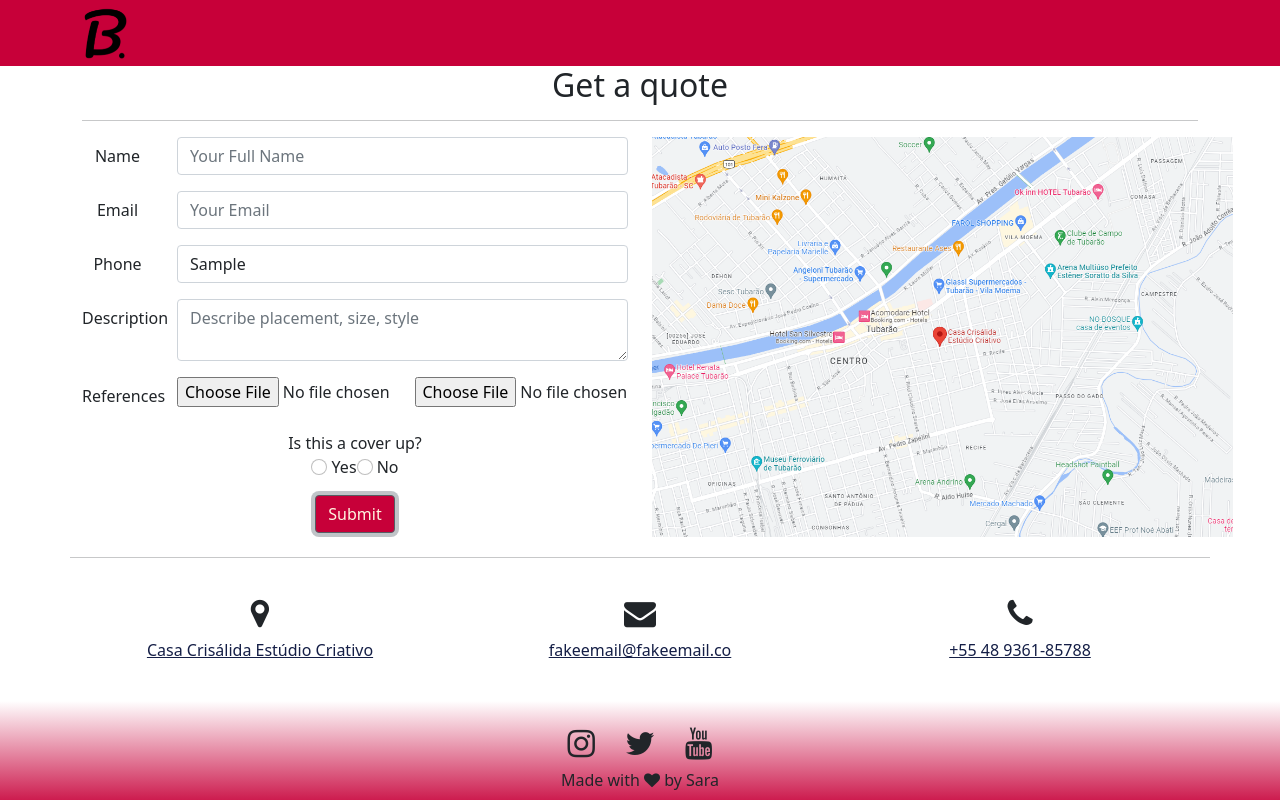
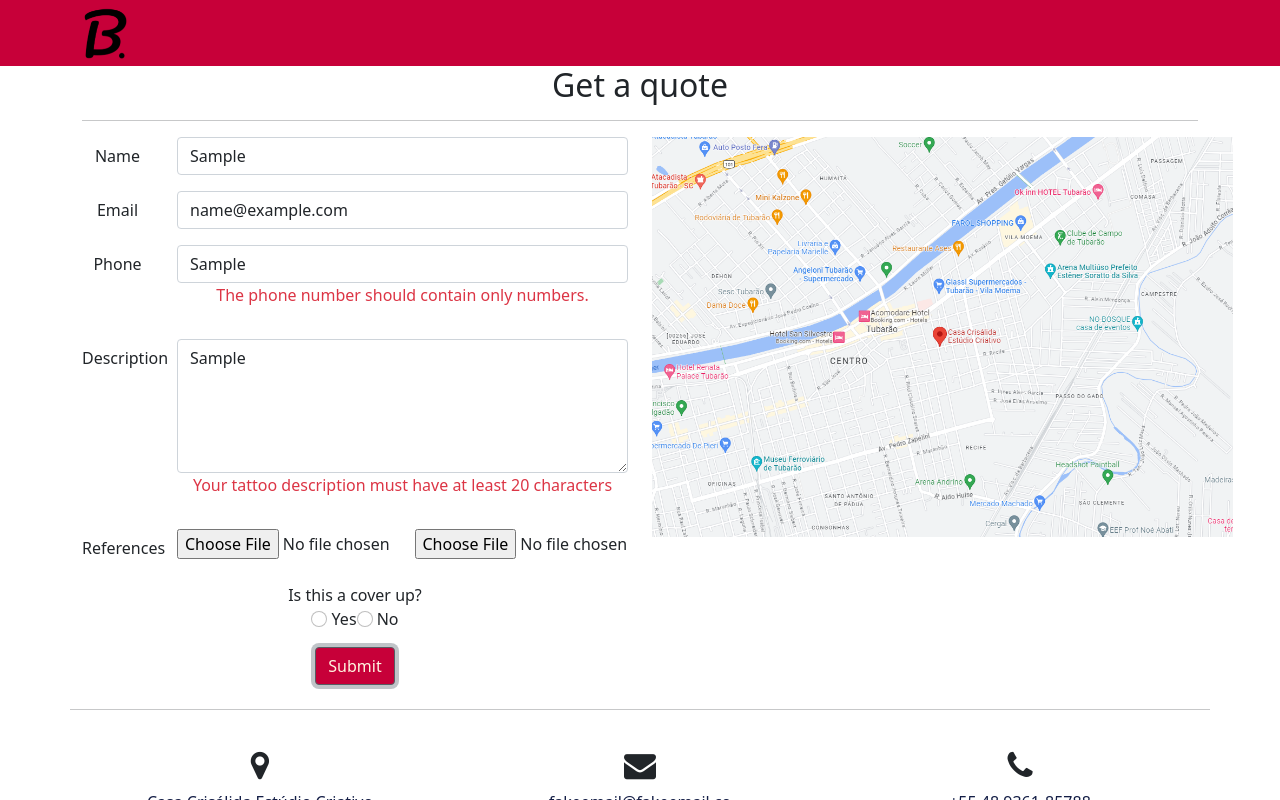
Before and after one commit to sarazcox/brunnasportfolio, a React (Create React App) app: page / in a window 1280 px wide. Both pictures are taken after typing "Sample", "name@example.com", "Sample", "Sample" into the empty fields and a click on the button "Submit". Shown: the top 800 px of the page. Built offline with nearby package versions, Linux system fonts and the light colour scheme.

Commit message:
form validation

```diff
--- a/src/components/ContactForm.js
+++ b/src/components/ContactForm.js
@@ -1,12 +1,24 @@
 import React from "react";
 import { Formik, Field, Form, ErrorMessage } from "formik";
 import { Button, FormGroup, Label, Input, Col } from "reactstrap";
-
+import { validateContactForm } from "../utils/validateContactForm";
 
 const ContactForm = () => {
   const handleSubmit = (values, { resetForm }) => {
-    // You can handle the form submission here, e.g., send data to a server
+    const referencesInput = document.querySelectorAll('input[type="file"]');
+    const referenceFiles = [];
+
+    // Iterate through the file input elements and collect the file names
+    referencesInput.forEach((input) => {
+      const files = input.files;
+      for (let i = 0; i < files.length; i++) {
+        referenceFiles.push(files[i].name);
+      }
+    });
+
     console.log("Form submitted:", values);
+    console.log("in JSON format:", JSON.stringify(values));
+    console.log("References Images:", referenceFiles);
     resetForm();
   };
 
@@ -21,6 +33,7 @@ const ContactForm = () => {
         references: "",
       }}
       onSubmit={handleSubmit}
+      validate={validateContactForm}
     >
       {() => (
         <Form>
@@ -32,10 +45,12 @@ const ContactForm = () => {
               <Field
                 type="text"
                 name="name"
-                id="name"
-                as={Input}
+                className="form-control"
                 placeholder="Your Full Name"
               />
+              <ErrorMessage name="name">
+                {(msg) => <p className="text-danger">{msg}</p>}
+              </ErrorMessage>
             </Col>
           </FormGroup>
           <FormGroup row>
@@ -46,10 +61,12 @@ const ContactForm = () => {
               <Field
                 type="email"
                 name="email"
-                id="email"
-                as={Input}
+                className="form-control"
                 placeholder="Your Email"
               />
+              <ErrorMessage name="email">
+                {(msg) => <p className="text-danger">{msg}</p>}
+              </ErrorMessage>
             </Col>
           </FormGroup>
           <FormGroup row>
@@ -59,11 +76,13 @@ const ContactForm = () => {
             <Col md="10">
               <Field
                 type="phone"
-                name="phone"
-                id="phone"
-                as={Input}
+                name="phoneNum"
+                className="form-control"
                 placeholder="Your Phone Number"
               />
+              <ErrorMessage name="phoneNum">
+                {(msg) => <p className="text-danger">{msg}</p>}
+              </ErrorMessage>
             </Col>
           </FormGroup>
           <FormGroup row>
@@ -74,10 +93,13 @@ const ContactForm = () => {
               <Field
                 type="textarea"
                 name="description"
-                id="description"
                 as={Input}
-                placeholder="Describe placement, size, style  "
+                rows="5"
+                placeholder="Describe placement, size, style and more..."
               />
+              <ErrorMessage name="description">
+                {(msg) => <p className="text-danger">{msg}</p>}
+              </ErrorMessage>
             </Col>
           </FormGroup>
           <FormGroup row>
@@ -85,15 +107,14 @@ const ContactForm = () => {
               References
             </Label>
             <Col md="5">
-            <input type="file" name="photo" accept="image/*" />
+              <input type="file" name="references" accept="image/*" />
             </Col>
             <Col md="5">
-            <input type="file" name="photo" accept="image/*" />
+              <input type="file" name="references" accept="image/*" />
             </Col>
-
           </FormGroup>
           <FormGroup row>
-            <Label check >
+            <Label check>
               Is this a cover up?
               <div>
                 <Label check>
@@ -103,7 +124,7 @@ const ContactForm = () => {
                     value="yes"
                     className="form-check-input"
                   />
-                  {' Yes  '}
+                  {" Yes  "}
                 </Label>
                 <Label check>
                   <Field
@@ -112,12 +133,15 @@ const ContactForm = () => {
                     value="no"
                     className="form-check-input"
                   />
-                  {' No '}
+                  {" No "}
                 </Label>
               </div>
             </Label>
           </FormGroup>
-          <Button type="submit" style={{ backgroundColor: "#C70039", color: "#FFF5E0" }}>
+          <Button
+            type="submit"
+            style={{ backgroundColor: "#C70039", color: "#FFF5E0" }}
+          >
             Submit
           </Button>
         </Form>
--- /dev/null
+++ b/src/utils/validateContactForm.js
@@ -0,0 +1,31 @@
+export const validateContactForm = (values) => {
+  const errors = {};
+
+  if (!values.name) {
+    errors.name = "Required";
+  } else if (values.name.length < 2) {
+    errors.name = "Must be at least 2 characters.";
+  } else if (values.name.length > 25) {
+    errors.name = "Must be 25 characters or less";
+  }
+
+  const reg = /^\d+$/;
+  if (!reg.test(values.phoneNum)) {
+    errors.phoneNum = "The phone number should contain only numbers.";
+  }
+
+  if (!values.email.includes("@")) {
+    errors.email = "Email should contain a @";
+  }
+
+  if (!values.description) {
+    errors.description = "Required";
+  } else if (values.description.length < 20) {
+    errors.description =
+      "Your tattoo description must have at least 20 characters";
+  } else if (values.description.length > 280) {
+    errors.description = "Like a tweet, your tattoo description must be 280 characters or less!";
+  }
+
+  return errors;
+};
```
